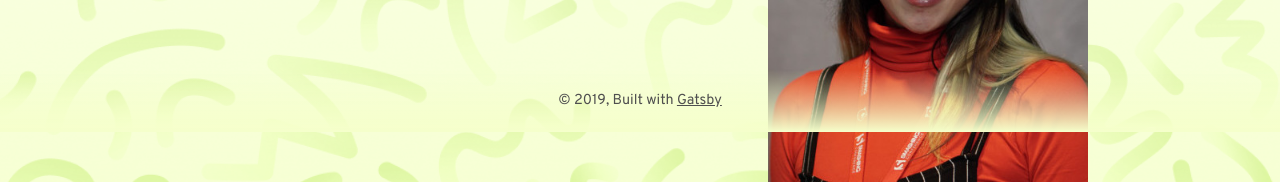
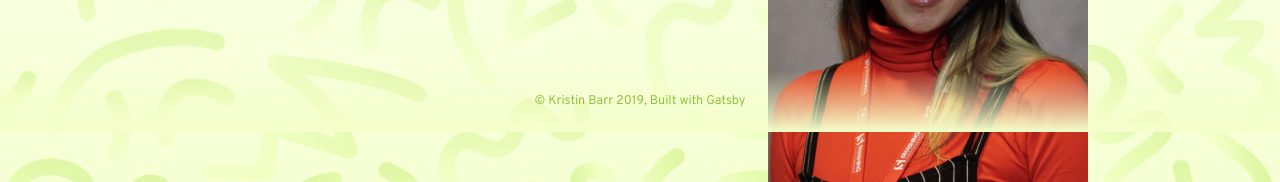
Before and after one commit to Kristinbarr/portfolio-gatsby, a Gatsby site: page / in a window 1280 px wide. Shown: the part 668-850 px from the top of the page. Built offline with nearby package versions, Linux system fonts and the light colour scheme; Gatsby itself is replaced by a stand-in of ours.

Commit message:
footer styling update

```diff
--- a/src/components/Footer.js
+++ b/src/components/Footer.js
@@ -1,20 +1,17 @@
 import React from "react"
 import PropTypes from "prop-types"
 import { useStaticQuery, graphql } from "gatsby"
+import styled from "@emotion/styled"
 
-const Footer = (props) => {
-  // const data = useStaticQuery(
-  //   graphql`
-  //     query SiteTitleQuery {
-  //       site {
-  //         siteMetadata {
-  //           title
-  //         }
-  //       }
-  //     }
-  //   `
-  // )
-  console.log("children in footer: ", props)
+const A = styled.a`
+  color: rgba(102, 170, 0, 0.7);
+  text-decoration: none;
+  &:hover {
+    text-decoration: underline;
+  }
+`
+
+const Footer = () => {
   return (
     <footer
       style={{
@@ -30,19 +27,12 @@ const Footer = (props) => {
         padding: `1rem`,
         marginTop: `1rem`,
         textAlign: `center`,
-        color: `#4f4f4f`,
-        fontSize: `.8rem`,
+        color: `rgba(102,170,0,.7)`,
+        fontSize: `.7rem`,
       }}
     >
-      © {new Date().getFullYear()}, Built with{" "}
-      <a
-        href="https://www.gatsbyjs.org"
-        style={{
-          color: `#4f4f4f`,
-        }}
-      >
-        Gatsby
-      </a>
+      © Kristin Barr {new Date().getFullYear()}, Built with{" "}
+      <A href="https://www.gatsbyjs.org">Gatsby</A>
     </footer>
   )
 }
```
